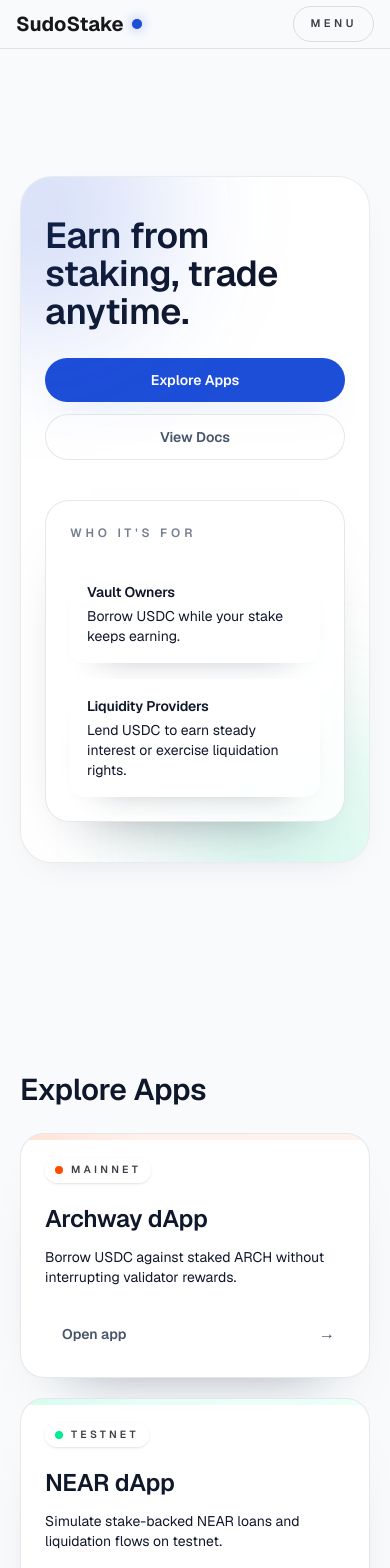
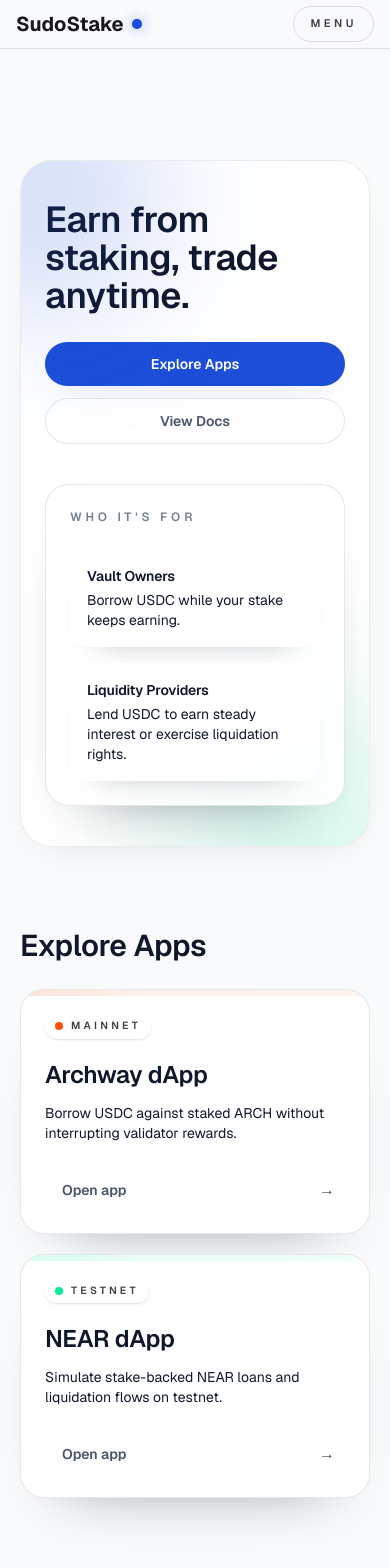
Before and after one commit to sudostake/sudostake_web, a Next.js app: page / in a window 390 px wide. Shown: the top 1568 px of the page. Built offline with nearby package versions, Linux system fonts and the light colour scheme.

Commit message:
Adjust section spacing for improved layout
Updated margin and padding values for HeroSection, NetworkSection, and ResourcesSection to create more consistent vertical spacing across breakpoints. Also reduced main content gap for better visual balance.

```diff
--- a/app/components/HeroSection.tsx
+++ b/app/components/HeroSection.tsx
@@ -13,7 +13,7 @@
 
 export function HeroSection() {
   return (
-    <section className="w-full mt-20 md:mt-28">
+    <section className="w-full mt-16 sm:mt-20 md:mt-24">
       <div className="mx-auto w-full max-w-6xl">
         <div className="section-shell relative overflow-hidden bg-white/70 px-6 py-10 shadow-soft-elevated backdrop-blur-2xl dark:bg-zinc-950/55 sm:px-8 lg:px-12 lg:py-14">
           <div className="pointer-events-none absolute -left-28 -top-24 h-64 w-64 rounded-full bg-(--accent-primary)/18 blur-3xl sm:-left-32 sm:-top-32 sm:h-72 sm:w-72" />
--- a/app/components/NetworkSection.tsx
+++ b/app/components/NetworkSection.tsx
@@ -44,7 +44,7 @@
 
 export function NetworkSection() {
   return (
-    <section id="apps" className="mt-28 w-full py-12">
+    <section id="apps" className="w-full pt-10 pb-0 sm:pt-12 sm:pb-0 lg:pt-16">
       <div className="mx-auto flex w-full max-w-6xl flex-col gap-6">
         <h2 className="text-pretty text-3xl font-semibold leading-tight text-primary-strong sm:text-4xl dark:text-zinc-100">
           Explore Apps
--- a/app/page.tsx
+++ b/app/page.tsx
@@ -57,7 +57,7 @@
 
 function ResourcesSection() {
   return (
-    <section id="resources" className="mt-28 w-full py-12">
+    <section id="resources" className="w-full pt-10 pb-0 sm:pt-12 sm:pb-0 lg:pt-16">
       <div className="mx-auto flex w-full max-w-6xl flex-col gap-6">
         <div className="flex flex-col gap-2 sm:max-w-xl">
           <h2 className="text-pretty text-3xl font-semibold leading-tight text-primary-strong sm:text-4xl dark:text-zinc-100">
@@ -121,7 +121,7 @@
     <div id="top" className="min-h-dvh bg-[var(--background)] text-[color:var(--text-primary)] antialiased">
       <SiteHeader />
 
-      <main className="mx-auto flex w-full max-w-6xl flex-col gap-12 px-5 pb-20 pt-12 sm:px-6 sm:pt-16 lg:px-8">
+      <main className="mx-auto flex w-full max-w-6xl flex-col gap-10 px-5 pb-20 pt-12 sm:gap-12 sm:px-6 sm:pt-16 lg:px-8">
         <HeroSection />
         <NetworkSection />
         <ResourcesSection />
```
